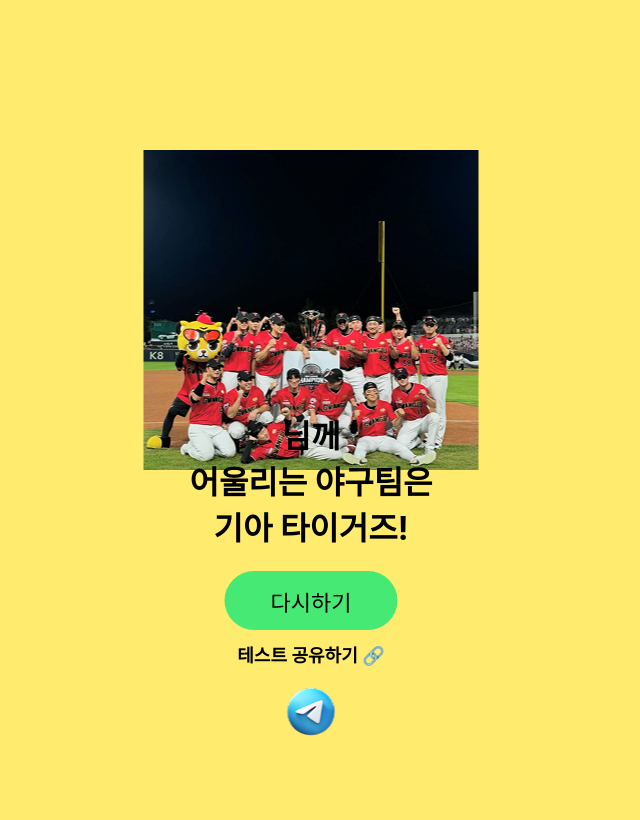
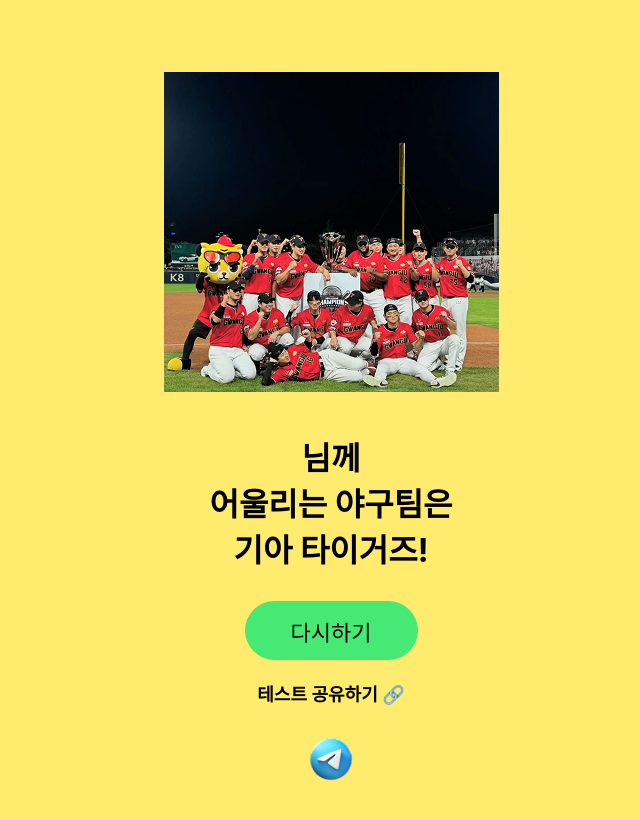
Before and after one commit to seyun31/baseballTest, a React (Vite) app: page /result in a window 1280 px wide. Shown: the top 820 px of the page, without its empty margins (329-969 px from the left). Built offline with nearby package versions, Linux system fonts and the light colour scheme.

Commit message:
Feat: Result.jsx UI 문제 해결

```diff
--- a/src/components/Result.jsx
+++ b/src/components/Result.jsx
@@ -87,26 +87,37 @@
 
     return (
       <>
+      <Container>
         <GlobalStyle />
           <MainImage src={teamImages[team]} alt={`${team} 메인 이미지`} />
           <Title>{nickname}님께 {"\n"} 어울리는 야구팀은 {"\n"}{team}!</Title>
           <ResetButton onClick={handleStart}>다시하기</ResetButton>
           <ShareTitle>테스트 공유하기 🔗</ShareTitle>
           <ShareImage src={shareImage} alt="공유하기 이미지" onClick={handleShareClick} />
+      </Container>
+
       </>
     )
   }
 
   export default Result
 
+  const Container = styled.div`
+  display: flex;
+  flex-direction: column;
+  align-items: center;
+  justify-content: center;
+  width: 100%;
+  min-height: 100vh;
+  overflow-y: auto;
+  padding: 20px;
+`;
+
 const Title = styled.h1`
   font-size: 32px;
   text-align: center;
   white-space: pre-line;
-  position: absolute;
-  bottom: 230px;
-  left: 50%;
-  transform: translateX(-50%);
+  margin-bottom: 20px;
 `;
 
 const ResetButton = styled.button`
@@ -118,39 +129,24 @@
   border: none;
   border-radius: 30px;
   cursor: pointer;
-    justify-content: center;
-    position: absolute;
-    bottom: 170px;
-    left: 50%;
-    transform: translateX(-50%);
+  margin-top: 10px;
 `;
 
 const ShareTitle = styled.p`
   font-size: 18px;
-    color: black;
   font-weight: 600;
   text-align: center;
-    position: absolute;
-    bottom: 115px;
-    left: 50%;
-    transform: translateX(-50%);
+  margin-top: 20px;
 `;
 
 const ShareImage = styled.img`
-  display: block;
-  margin: auto;
+  width: 50px;
   cursor: pointer;
-  position: absolute;
-  bottom: 60px;
-  left: 50%;
-  transform: translateX(-50%);
+  margin-top: 10px;
 `;
 
 const MainImage = styled.img`
-  display: block;
-  margin: auto;
-  position: absolute;
-  top: 150px;
-  left: 50%;
-  transform: translateX(-50%);
+  max-width: 100%;
+  height: auto;
+  margin-bottom: 20px;
 `;
```
Lines whose indentation alone changed are shown as unchanged.
